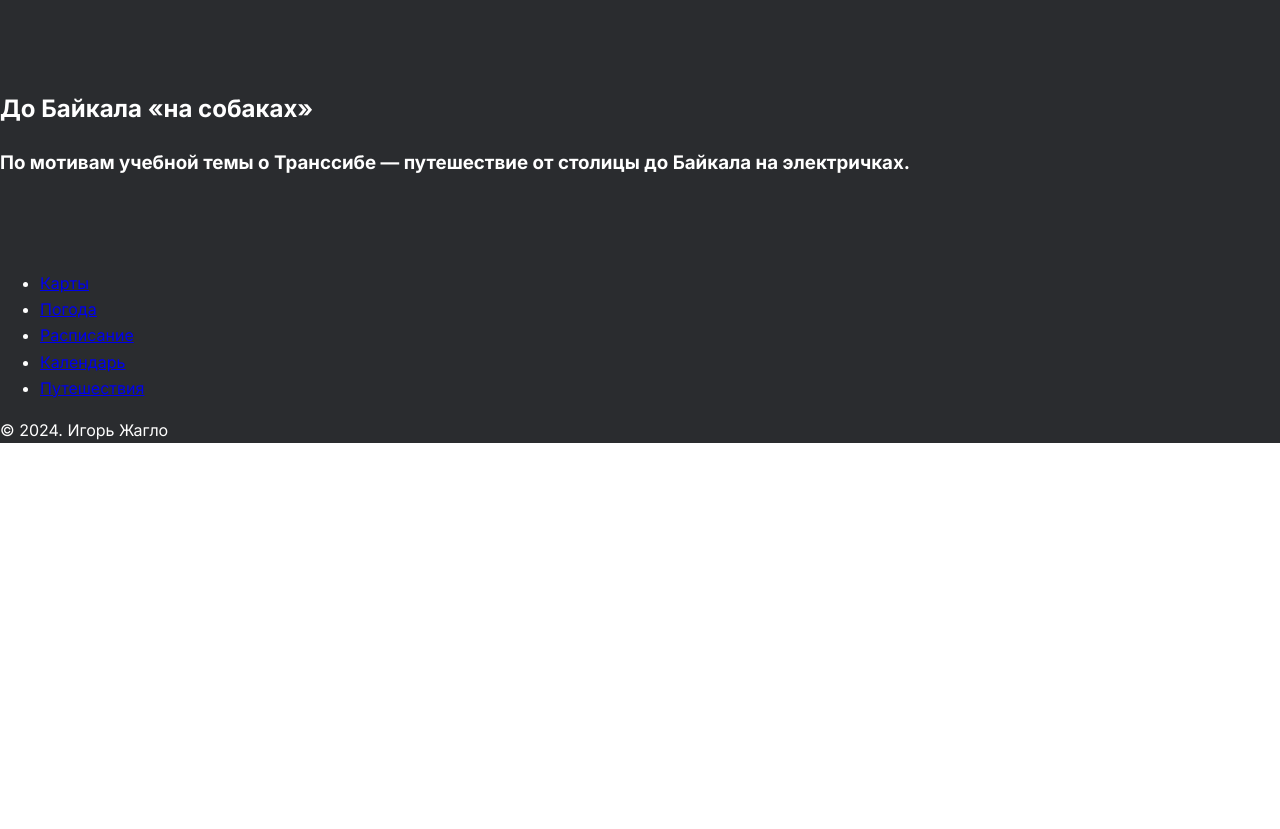
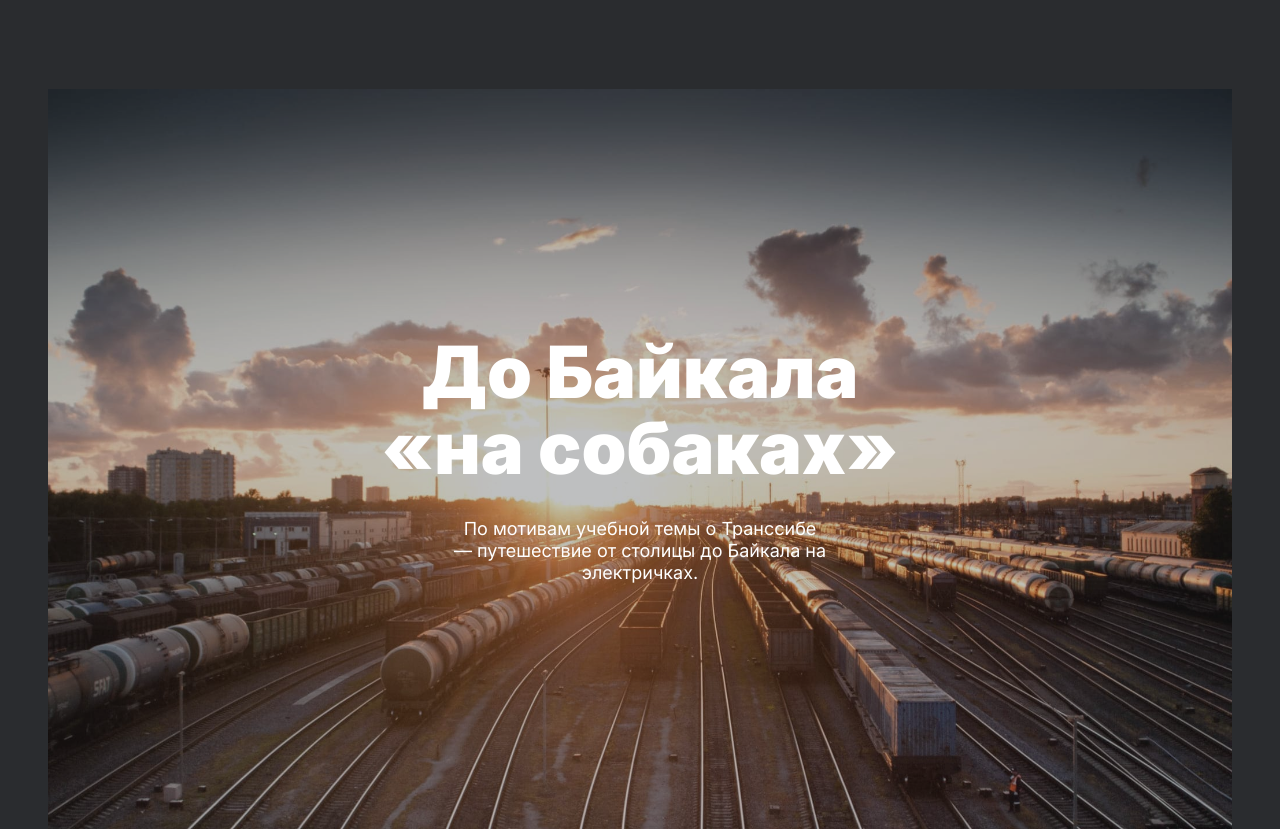
Before and after one commit to Zhaglo/travel-to-Russia_front-end, a plain HTML site: page index.html in a window 1280 px wide. Shown: the part 6037-6866 px from the top of the page. Before the commit the page ends 6496 px from the top, so only its background shows below. Drawn offline with Linux system fonts and the light colour scheme.

Commit message:
сделана секция cover

```diff
--- a/blocks/cover/__background/cover__background.css
+++ /dev/null
@@ -1,3 +0,0 @@
-.cover__background {
-    width: 100%;
-}
--- a/blocks/cover/__overlay/cover__overlay.css
+++ b/blocks/cover/__overlay/cover__overlay.css
@@ -0,0 +1,35 @@
+.cover__overlay {
+    display: block;
+    text-decoration: none;
+    padding: 33px 0;
+    color: white;
+
+    background-color: rgba(42, 44, 47, 0.3);;
+}
+
+@media (min-width: 550px) {
+    .cover__overlay {
+        padding: 115px 0;
+    }
+}
+
+@media (min-width: 1024px) {
+    .cover__overlay {
+        padding: 195px 0;
+        transition: 1s background-color ease-out;
+        -webkit-transition: 1s background-color ease-out;
+        -moz-transition: 1s background-color ease-out;
+        -ms-transition: 1s background-color ease-out;
+        -o-transition: 1s background-color ease-out;
+    }
+
+    .cover__overlay:hover {
+        background-color: rgba(42, 44, 47, 0.8);;
+    }
+}
+
+@media (min-width: 1280px) {
+    .cover__overlay {
+        padding: 245px 0;
+    }
+}
--- a/blocks/cover/__subtitle/cover__subtitle.css
+++ b/blocks/cover/__subtitle/cover__subtitle.css
@@ -0,0 +1,17 @@
+.cover__subtitle {
+    max-width: 275px;
+    margin: 0 auto;
+
+    font-size: 14px;
+    line-height: 16px;
+    text-align: center;
+}
+
+@media (min-width: 550px) {
+    .cover__subtitle {
+        max-width: 375px;
+
+        font-size: 18px;
+        line-height: 22px;
+    }
+}
--- a/blocks/cover/__title/cover__title.css
+++ b/blocks/cover/__title/cover__title.css
@@ -0,0 +1,19 @@
+.cover__title {
+    max-width: 288px;
+    margin: 0 auto 16px;
+
+    font-weight: 900;
+    font-size: 32px;
+    line-height: 35px;
+    text-align: center;
+}
+
+@media (min-width: 550px) {
+    .cover__title {
+        margin: 0 auto 32px;
+        max-width: 560px;
+
+        font-size: 72px;
+        line-height: 76px;
+    }
+}
--- a/blocks/cover/cover.css
+++ b/blocks/cover/cover.css
@@ -1,5 +1,5 @@
 .cover {
-    background-image: url("../../images/cover-trains.jpg");
+    background: url("../../images/cover-trains.jpg") center /cover no-repeat;
     width: 100%;
 }
 
--- a/index.html
+++ b/index.html
@@ -181,8 +181,13 @@
             </section>
 
             <section class="cover page__section">
-                <h2 class="cover__title">До Байкала «на собаках»</h2>
-                <h3 class="cover__subtitle">По мотивам учебной темы о Транссибе — путешествие от столицы до Байкала на электричках.</h3>
+                <a class="cover__overlay"
+                   href="https://stampsy.com/na-elektrichkakh-do-baikala">
+                    <h2 class="cover__title">
+                        До Байкала «на собаках»
+                    </h2>
+                    <p class="cover__subtitle">По мотивам учебной темы о Транссибе — путешествие от столицы до Байкала на электричках.</p>
+                </a>
             </section>
         </main>
 
--- a/pages/index.css
+++ b/pages/index.css
@@ -39,5 +39,8 @@
 @import url("../blocks/place/__link/place__link.css");
 @import url("../blocks/place/__paragraph/place__paragraph.css");
 
+@import url("../blocks/cover/cover.css");
+@import url("../blocks/cover/__title/cover__title.css");
+@import url("../blocks/cover/__subtitle/cover__subtitle.css");
 
-@import url("../blocks/cover/__background/cover__background.css");
+@import url("../blocks/cover/__overlay/cover__overlay.css");
```
